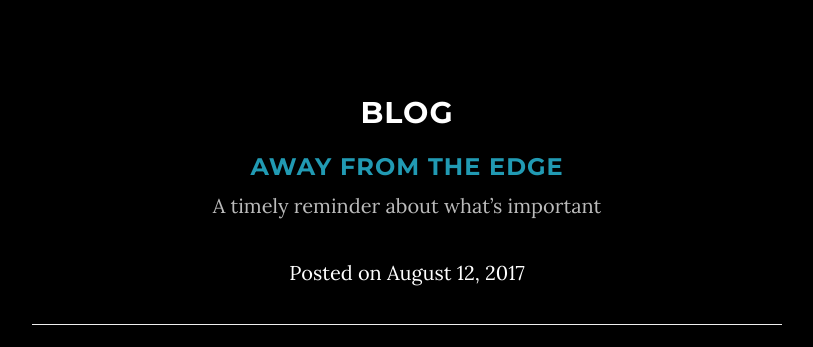
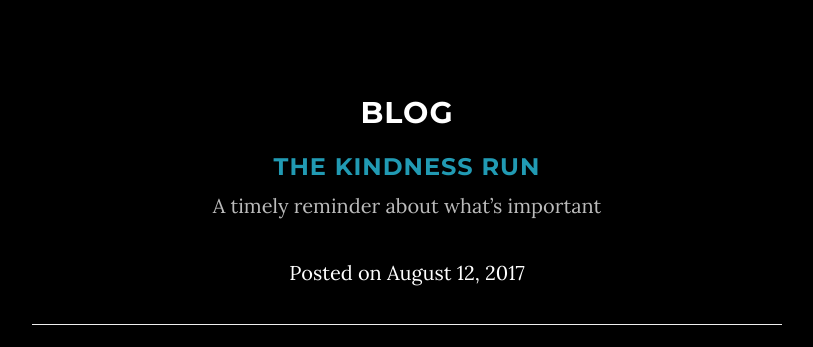
Before and after one commit to cardsfromtheedge/cardsfromtheedge.github.io, a Jekyll site: the page built from index.html, in a window 1280 px wide and 900 px high, scrolled down 1931 px, cut to the strip 108-900 px from the top of the window. Shown: the top 347 px of the strip, without its empty margins (233-1046 px from the left). Built offline with Jekyll 4.4.1, drawn with Linux system fonts in a browser that asks for light colours; the list of posts is cut into pages by our own code.

Commit message:
Update and rename 2017-08-12-Away-from-The-Edge.md to 2017-08-12-The-Kindness-Run.md

```diff
--- a/_posts/2017-08-12-Away-from-The-Edge.md
+++ b/_posts/2017-08-12-The-Kindness-Run.md
@@ -1,12 +1,12 @@
 ---
 layout:     post
-title:      "Away from The Edge"
+title:      "The Kindness Run"
 subtitle:   "A timely reminder about what’s important"
 date:       2017-08-12 12:00:00
 author:     "Jo Turner"
 header-img: "img/Kindnessrun2.jpg"
 ---
-Following my previous post, there have been some wonderful moments recently out in nature to cherish and inspire. I’ve been posting on social media again, and allowing my creativity to slowly surface with the odd helpful nudge from the Universe! One such nudge, while I was out walking a few weeks ago, was coming across the Kindness Run. (I have a feeling it’s to do with a string of fishing pools on one of the local rivers). However, it really spoke to me, and I was immediately inspired to capture it in a photo (see above). It was too good not to share, with a red roofed byre (wee barn) nearby and a beautiful backdrop of mountains. Although the day was overcast, there was a magical quality to the whole moment, as I was reminded once again, that kindness makes your heart sing in so many ways. To get this very clear message at that moment felt truly heaven sent, because in all things that are important in life, kindness is one of the simplest things to live by and one of the most important.☺
+Following my previous post, there have been some wonderful moments recently out in nature to cherish and inspire. I’ve been posting on social media again, and allowing my creativity to slowly surface with the odd helpful nudge from the Universe! One such nudge, while I was out walking a few weeks ago, was coming across the Kindness Run. (I have a feeling it’s to do with a string of fishing pools on one of the local rivers). However, it really spoke to me, and I was immediately inspired to capture it in a photo (see above- hope you can see the sign  on your device!). It was too good not to share, with a red roofed byre (wee barn) nearby and a beautiful backdrop of mountains. Although the day was overcast, there was a magical quality to the whole moment, as I was reminded once again, that kindness makes your heart sing in so many ways. To get this very clear message at that moment felt truly heaven sent, because in all things that are important in life, kindness is one of the simplest things to live by and one of the most important.☺
 
 It got me thinking about all the things in the world that can bog you down, and how easily you can lose sight of the really important things, like health, friendship, family, laughter, playfulness, companionship, creativity, peace and the simple pleasures from being in nature again. Like many of us, in this busy and sometimes, stressful world that we all live in, it is so easy to loose sight of what truly matters.  We all have a different path to walk upon, but if we tread softly with compassion and kindness towards our fellow human beings and of course, ourselves, we will go a long way to leading a full-filling life of joy and contentment.
 
```
